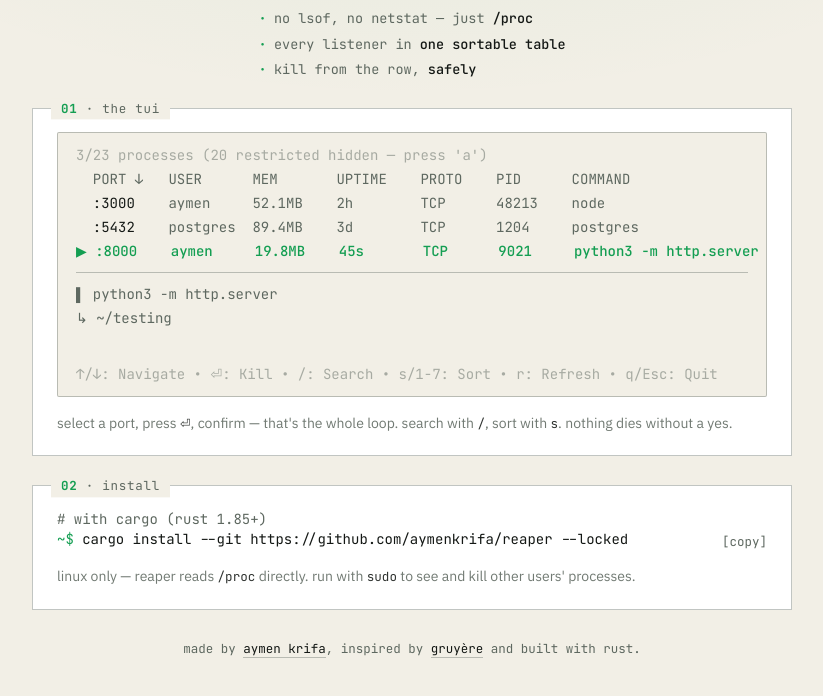
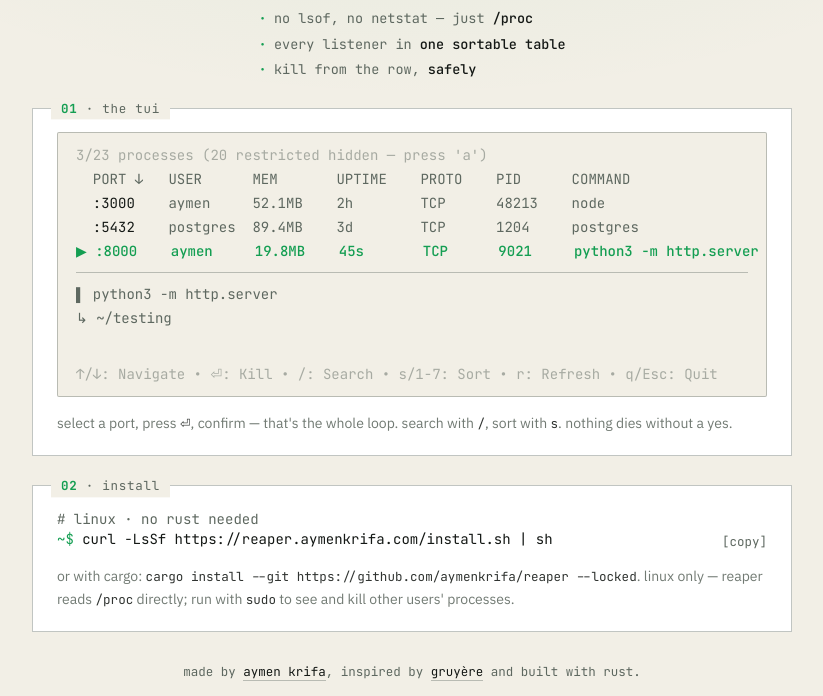
Before and after one commit to aymenkrifa/reaper, a plain HTML site: page docs/index.html in a window 1280 px wide. Shown: the part 205-901 px from the top of the page, without its empty margins (228-1051 px from the left). Before the commit the page ends 878 px from the top, so only its background shows below. Drawn offline with Linux system fonts and the light colour scheme; no server answers.

Commit message:
docs: Ship a one-line install.sh, lead install with it

```diff
--- a/docs/index.html
+++ b/docs/index.html
@@ -291,12 +291,13 @@
   <div class="panel">
     <div class="title"><b>02</b> · install</div>
     <div class="cmd-wrap">
-      <div class="cmd"><span class="comment"># with cargo (rust 1.85+)</span>
-<span class="prompt">~$</span> <span id="install-cmd">cargo install --git https://github.com/aymenkrifa/reaper --locked</span></div>
+      <div class="cmd"><span class="comment"># linux · no rust needed</span>
+<span class="prompt">~$</span> <span id="install-cmd">curl -LsSf https://reaper.aymenkrifa.com/install.sh | sh</span></div>
       <button class="copy" id="copy-btn" aria-label="copy install command">[copy]</button>
     </div>
-    <p class="note">linux only — reaper reads <code>/proc</code> directly. run with
-    <code>sudo</code> to see and kill other users' processes.</p>
+    <p class="note">or with cargo: <code>cargo install --git https://github.com/aymenkrifa/reaper --locked</code>.
+    linux only — reaper reads <code>/proc</code> directly; run with <code>sudo</code> to
+    see and kill other users' processes.</p>
   </div>
 
   <footer>made by <a href="https://aymenkrifa.com" target="_blank" rel="noopener noreferrer">aymen krifa</a>, inspired by <a href="https://github.com/savannahostrowski/gruyere" target="_blank" rel="noopener noreferrer">gruyère</a> and built with rust.</footer>
```
Also changed, not shown: 2 other files.
